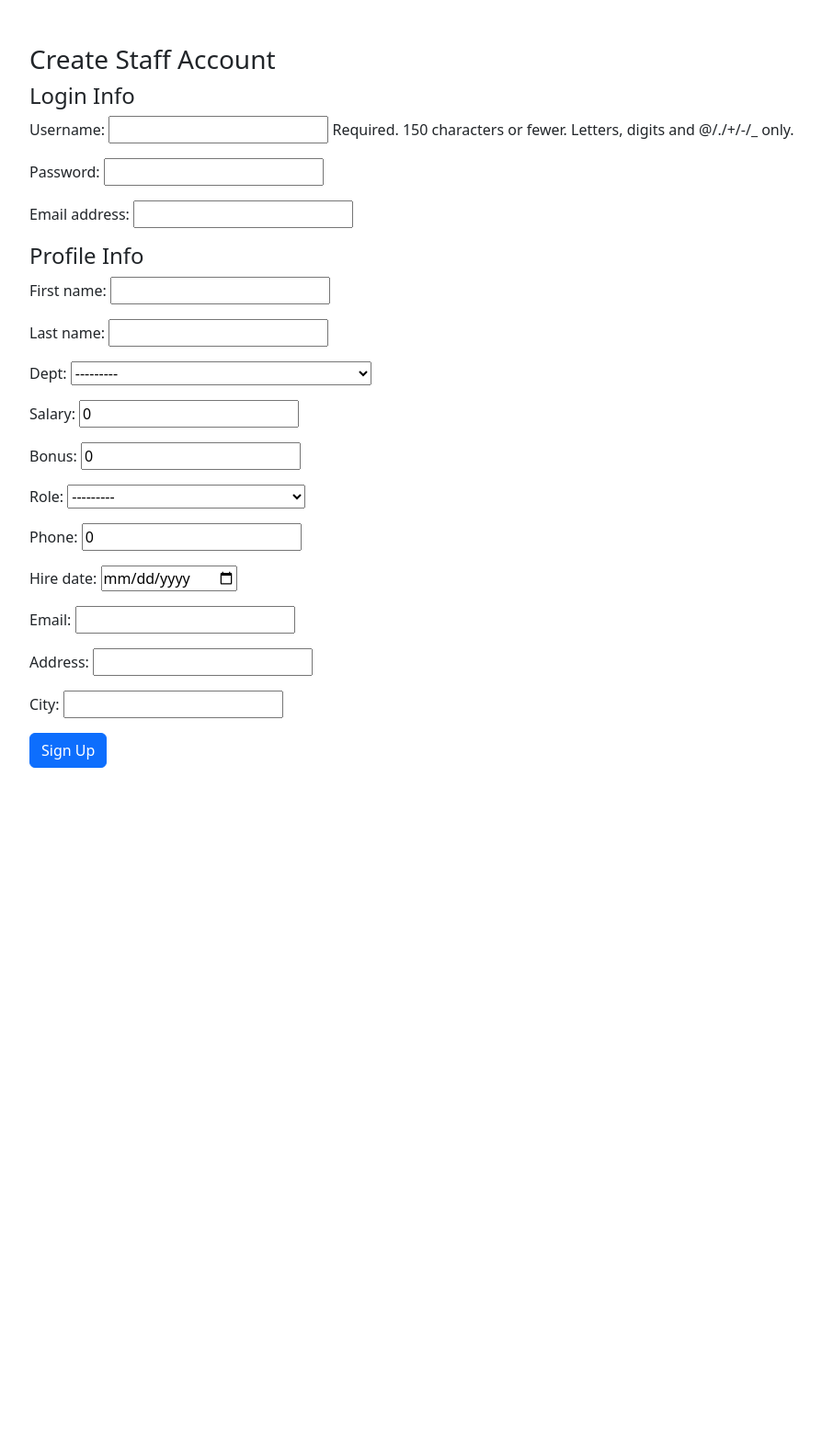
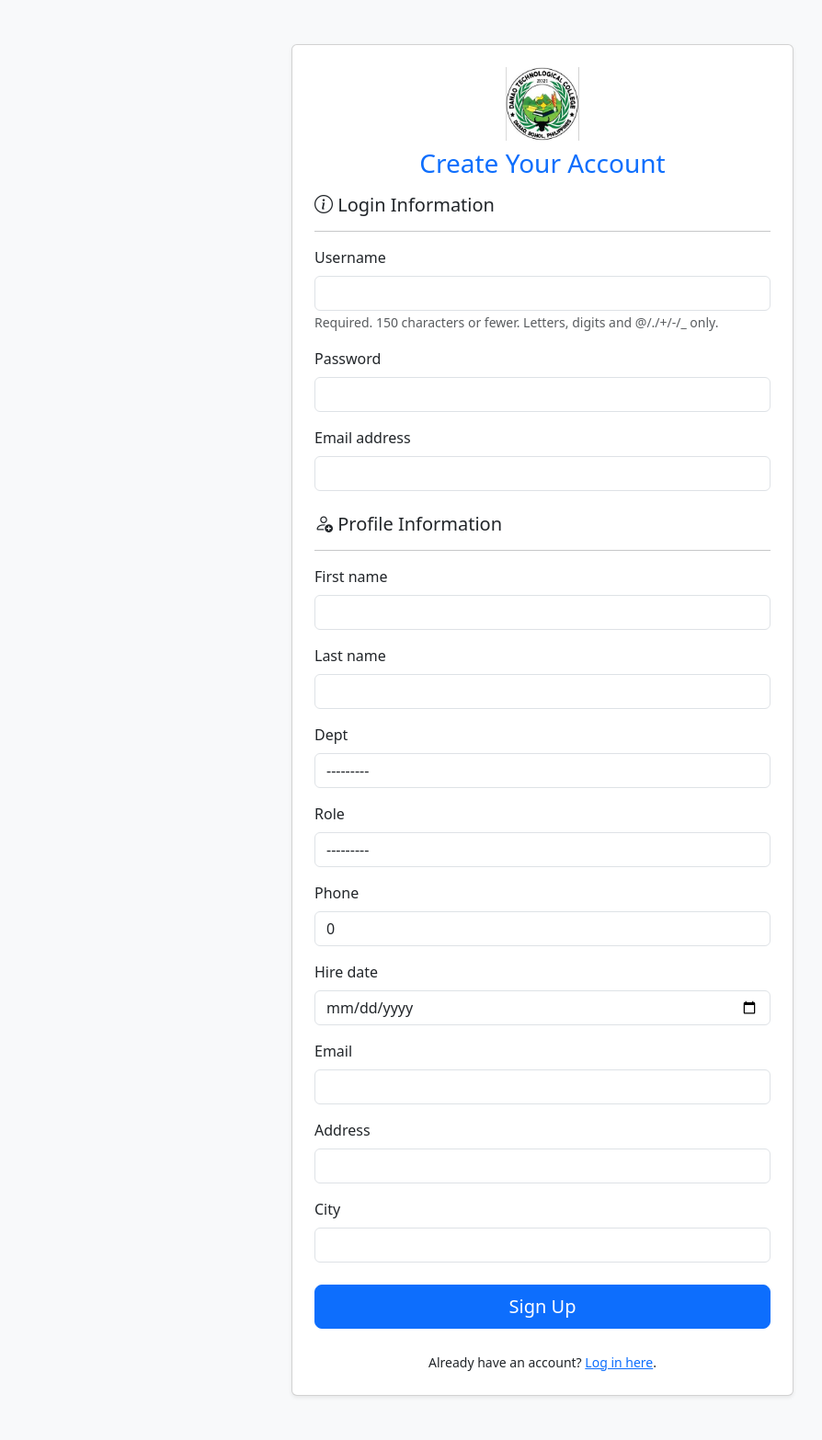
Before and after one commit to AlfredOfficial/OMS_PY_DJANGO, a Django app: page /signup/ in a window 1280 px wide. Shown: the whole page at 92% size, without its empty margins (50-944 px from the left). Before the commit the page ends 835 px from the top, so only its background shows below. Run offline with Django 5.2, Linux system fonts and the light colour scheme; data comes from the database, SQL or seed files in the repository; some libraries are stand-ins or nearby versions.

Commit message:
adding tweaks, editing forms

```diff
--- a/finalProject/staffApp/forms.py
+++ b/finalProject/staffApp/forms.py
@@ -14,4 +14,4 @@
 
     class Meta:
         model = staffProfile
-        exclude = ['user']
+        exclude = ['user', 'salary', 'bonus']
--- /dev/null
+++ b/finalProject/staffApp/static/css/styles.css
@@ -0,0 +1,22 @@
+body {
+    background-color: #f8f9fa;
+}
+.signup-card {
+    max-width: 750px;
+    margin: auto;
+    padding: 30px;
+    background-color: white;
+    border-radius: 15px;
+    box-shadow: 0 0 15px rgba(0,0,0,0.1);
+}
+h3, h4 {
+    color: #0d6efd;
+}
+.form-section {
+    margin-bottom: 25px;
+}
+.logo {
+    display: block;
+    margin: 0 auto 20px auto;
+    max-height: 80px;
+}
--- a/finalProject/staffApp/templates/signup.html
+++ b/finalProject/staffApp/templates/signup.html
@@ -1,25 +1,99 @@
 {% load static %}
+{% load widget_tweaks %}
+
 <!DOCTYPE html>
-<html>
+<html lang="en">
 <head>
+    <meta charset="UTF-8">
     <title>Staff Signup</title>
+    <meta name="viewport" content="width=device-width, initial-scale=1">
+
+    <!-- Bootstrap CSS -->
     <link href="https://cdn.jsdelivr.net/npm/bootstrap@5.3.0/dist/css/bootstrap.min.css" rel="stylesheet">
+    <link href="https://cdn.jsdelivr.net/npm/bootstrap-icons@1.11.3/font/bootstrap-icons.min.css" rel="stylesheet">
+    <link rel="stylesheet" href="{% static 'css/styles.css' %}">
 </head>
 <body>
-<div class="container mt-5">
-<h3>Create Staff Account</h3>
-<form method="POST">
-    {% csrf_token %}
 
-    <h4>Login Info</h4>
-    {{ user_form.as_p }}
+<div class="container py-5">
+    <div class="row justify-content-center">
+        <div class="col-md-7 col-lg-6">
+            <div class="card shadow-sm">
+                <div class="card-body p-4">
+                    <!-- Logo/Header -->
+                    <div class="text-center mb-3">
+                        <img src="{% static 'images/logo.jpg' %}" class="logo mb-2" alt="Logo" style="max-width: 100px;">
+                        <h3 class="mb-3">Create Your Account</h3>
+                    </div>
 
-    <h4>Profile Info</h4>
-    {{ profile_form.as_p }}
+                    <!-- Success/Error messages -->
+                    {% if messages %}
+                        {% for message in messages %}
+                            <div class="alert alert-{{ message.tags }} alert-dismissible fade show" role="alert">
+                                {{ message }}
+                                <button type="button" class="btn-close" data-bs-dismiss="alert" aria-label="Close"></button>
+                            </div>
+                        {% endfor %}
+                    {% endif %}
 
-    <button type="submit" class="btn btn-primary">Sign Up</button>
-</form>
+                    <form method="POST">
+                        {% csrf_token %}
 
+                        <div class="mb-4">
+                            <h5>
+                                <i class="bi bi-info-circle"></i> Login Information
+                            </h5>
+                            <hr>
+                            {% for field in user_form %}
+                                <div class="mb-3">
+                                    <label class="form-label">{{ field.label }}</label>
+                                    {{ field|add_class:"form-control" }}
+                                    {% if field.help_text %}
+                                        <small class="form-text text-muted">{{ field.help_text }}</small>
+                                    {% endif %}
+                                    {% for error in field.errors %}
+                                        <div class="text-danger small">{{ error }}</div>
+                                    {% endfor %}
+                                </div>
+                            {% endfor %}
+                        </div>
+
+                        <div class="mb-4">
+                            <h5>
+                                <i class="bi bi-person-add"></i> Profile Information
+                            </h5>
+                            <hr>
+                            {% for field in profile_form %}
+                                <div class="mb-3">
+                                    <label class="form-label">{{ field.label }}</label>
+                                    {{ field|add_class:"form-control" }}
+                                    {% if field.help_text %}
+                                        <small class="form-text text-muted">{{ field.help_text }}</small>
+                                    {% endif %}
+                                    {% for error in field.errors %}
+                                        <div class="text-danger small">{{ error }}</div>
+                                    {% endfor %}
+                                </div>
+                            {% endfor %}
+                        </div>
+
+                        <div class="d-grid">
+                            <button type="submit" class="btn btn-primary btn-lg">Sign Up</button>
+                        </div>
+                    </form>
+
+                    <!-- Login link -->
+                    <div class="text-center mt-4">
+                        <small>Already have an account? <a href="{% url 'login' %}">Log in here</a>.</small>
+                    </div>
+                </div>
+            </div>
+        </div>
+    </div>
 </div>
+
+<!-- Bootstrap JS -->
+<script src="https://cdn.jsdelivr.net/npm/bootstrap@5.3.0/dist/js/bootstrap.bundle.min.js"></script>
+
 </body>
 </html>
--- a/finalProject/staffApp/urls.py
+++ b/finalProject/staffApp/urls.py
@@ -5,7 +5,6 @@
 
 
 urlpatterns = [
-    path('admin/', admin.site.urls),
     path('signup/', views.signup_view, name = 'signup'),
     path('login/', auth_views.LoginView.as_view(template_name='login.html'), name='login'),
 ]
```
Also changed, not shown: finalProject/finalProject/settings.py (+6 -1 lines), finalProject/staffApp/templates/login.html (+44 -5 lines), finalProject/staffApp/static/images/logo.jpg (added).
